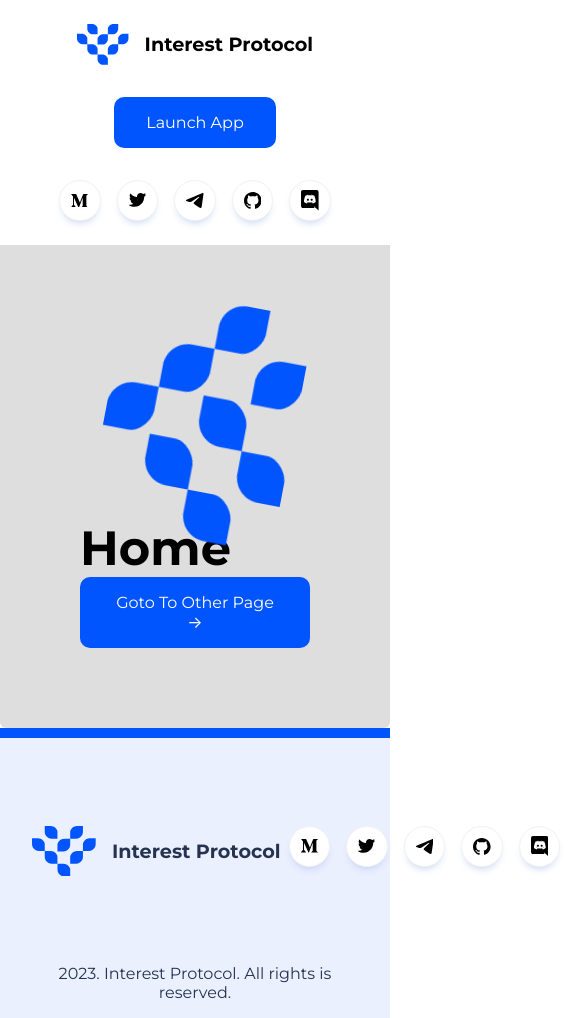
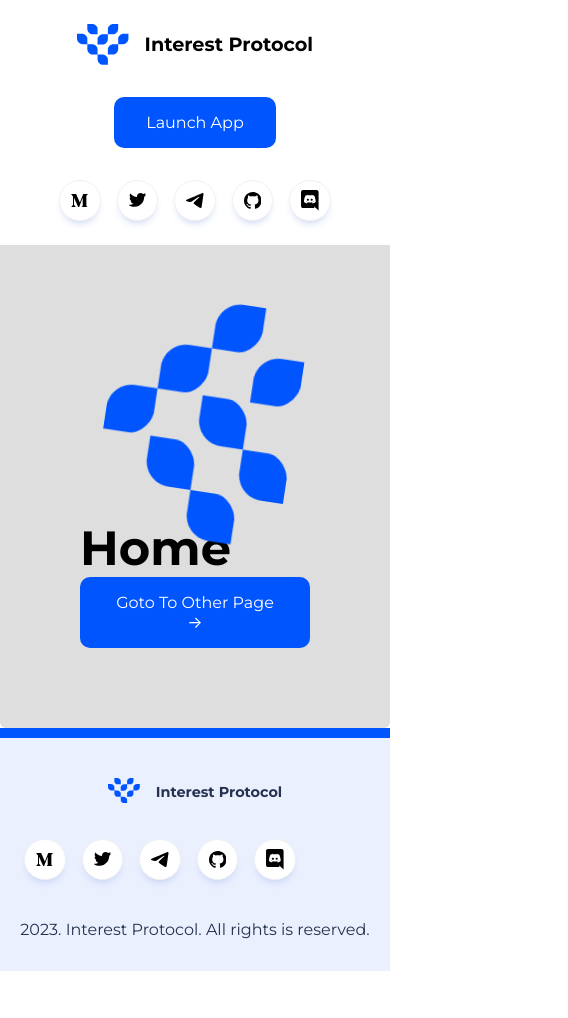
Before and after one commit to smoothwork94131/sui-interface, a Next.js app: page / in a window 390 px wide. Shown: the whole page, 568 px wide, since content can reach past the window. After the commit the page ends 971 px from the top, so only its background shows below. Built offline with nearby package versions, Linux system fonts and the light colour scheme.

Commit message:
:lipstick: fix: turn footer responsive

```diff
--- a/components/container/index.tsx
+++ b/components/container/index.tsx
@@ -4,7 +4,7 @@ import { Box } from '../../elements';
 import { ContainerProps } from './container.types';
 
 const Container: FC<ContainerProps> = (props) => (
-  <Box maxWidth="1366px" mx="auto" py="M" px="XL" {...props} />
+  <Box maxWidth="1366px" mx="auto" py="M" px={['L', 'XL']} {...props} />
 );
 
 export default Container;
--- a/layout/footer/index.tsx
+++ b/layout/footer/index.tsx
@@ -18,22 +18,43 @@ const Footer: FC = () => (
     borderColor="accent"
   >
     <Container>
-      <Box display="flex" justifyContent="space-between" py="XXXL">
+      <Box
+        py={['NONE', 'XXXL']}
+        display="flex"
+        justifyContent="space-between"
+        flexDirection={['column', 'row']}
+      >
         <Link href={Routes[RoutesEnum.Home]}>
-          <Box display="flex" alignItems="center">
-            <LogoSVG width="4rem" />
-            <Typography variant="title3" whiteSpace="nowrap" ml="L">
+          <Box
+            display="flex"
+            justifyContent="center"
+            alignItems="center"
+            mt={['L', 'NONE']}
+            py={['L', 'NONE']}
+          >
+            <Box as="span" display={['none', 'inline']}>
+              <LogoSVG width="4rem" />
+            </Box>
+            <Box as="span" display={['inline', 'none']}>
+              <LogoSVG width="2rem" />
+            </Box>
+            <Typography
+              ml="L"
+              variant="title3"
+              whiteSpace="nowrap"
+              fontSize={['S', 'L']}
+            >
               Interest Protocol
             </Typography>
           </Box>
         </Link>
-        <Box as="nav" display="flex">
+        <Box as="nav" display="flex" py={['L', 'NONE']}>
           {SOCIAL_MEDIAS.map((socialMediaData) => (
             <SocialMediaCard {...socialMediaData} key={v4()} />
           ))}
         </Box>
       </Box>
-      <Typography variant="normal" textAlign="center" my="M">
+      <Typography variant="normal" textAlign="center" my="M" py={['L', 'NONE']}>
         {new Date().getFullYear()}. Interest Protocol. All rights is reserved.
       </Typography>
     </Container>
```
